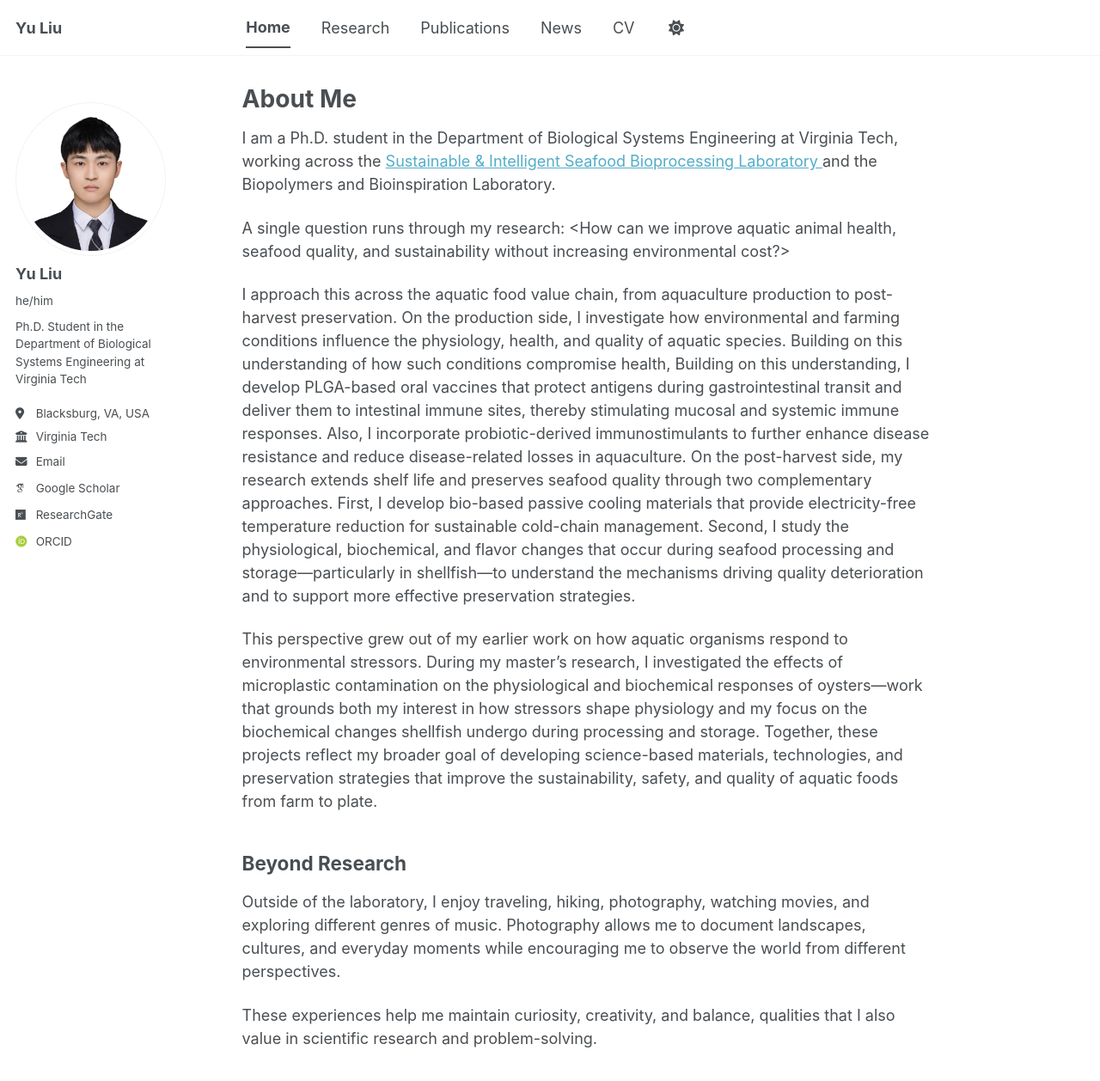
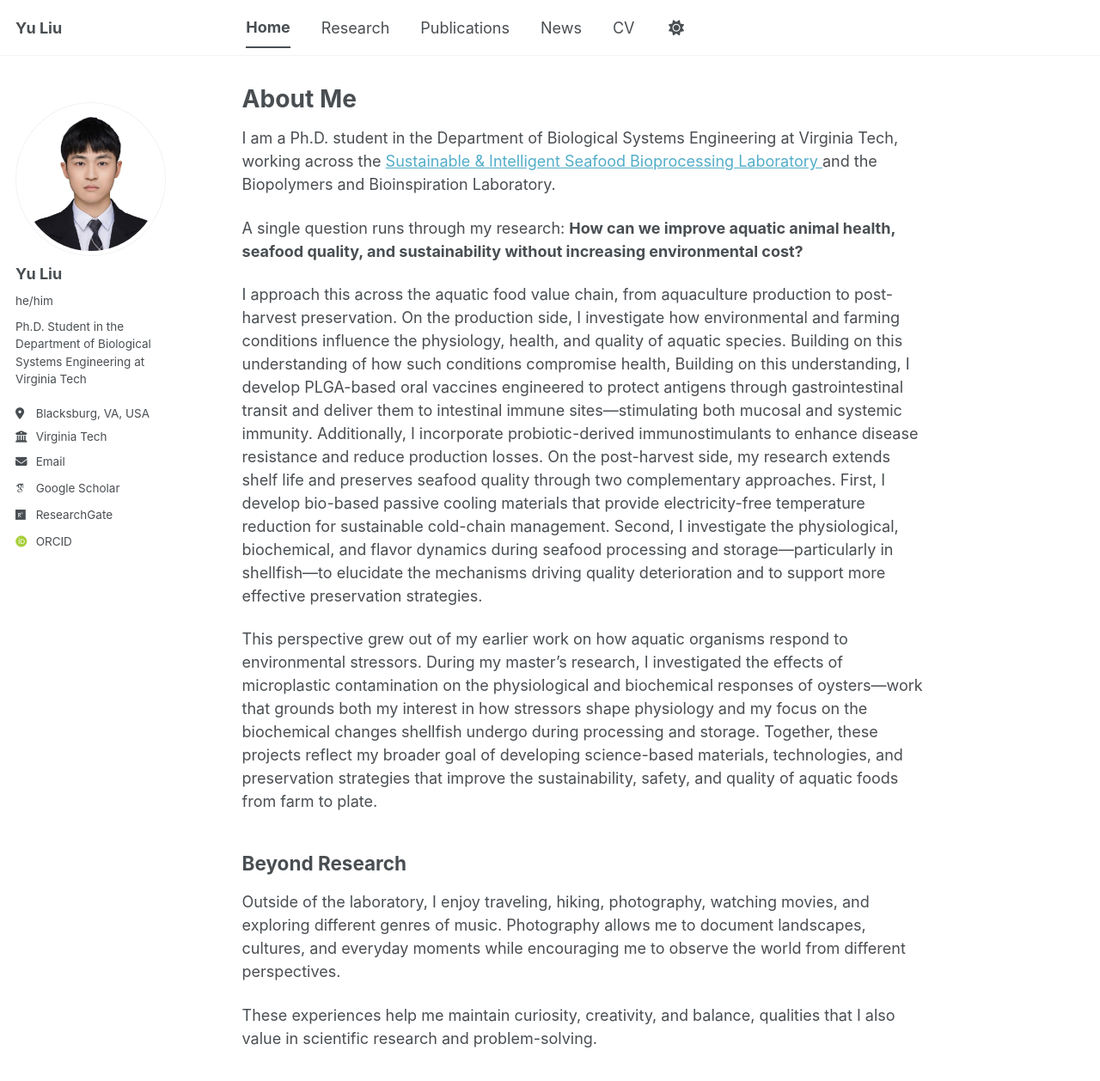
Before and after one commit to yuliu0322/yuliu0322.github.io, a Jekyll site: the page built from _pages/about.md, in a window 1280 px wide and 1281 px high. Shown: the top 1258 px of the window at 86% size. Built offline with Jekyll 4.4.1, drawn with Linux system fonts in a browser that asks for light colours; some web fonts are replaced; a script bundle is joined from its source files by our own code; library files that are not in the unit come from our copies.

Commit message:
Update about.md

```diff
--- a/_pages/about.md
+++ b/_pages/about.md
@@ -24,9 +24,9 @@ Sustainable &amp; Intelligent Seafood Bioprocessing Laboratory
 </a>
 and the Biopolymers and Bioinspiration Laboratory.
 
-A single question runs through my research: <How can we improve aquatic animal health, seafood quality, and sustainability without increasing environmental cost?>
+A single question runs through my research: **How can we improve aquatic animal health, seafood quality, and sustainability without increasing environmental cost?**
 
-I approach this across the aquatic food value chain, from aquaculture production to post-harvest preservation. On the production side, I investigate how environmental and farming conditions influence the physiology, health, and quality of aquatic species. Building on this understanding of how such conditions compromise health, Building on this understanding, I develop PLGA-based oral vaccines that protect antigens during gastrointestinal transit and deliver them to intestinal immune sites, thereby stimulating mucosal and systemic immune responses. Also, I incorporate probiotic-derived immunostimulants to further enhance disease resistance and reduce disease-related losses in aquaculture. On the post-harvest side, my research extends shelf life and preserves seafood quality through two complementary approaches. First, I develop bio-based passive cooling materials that provide electricity-free temperature reduction for sustainable cold-chain management. Second, I study the physiological, biochemical, and flavor changes that occur during seafood processing and storage—particularly in shellfish—to understand the mechanisms driving quality deterioration and to support more effective preservation strategies.
+I approach this across the aquatic food value chain, from aquaculture production to post-harvest preservation. On the production side, I investigate how environmental and farming conditions influence the physiology, health, and quality of aquatic species. Building on this understanding of how such conditions compromise health, Building on this understanding, I develop PLGA-based oral vaccines engineered to protect antigens through gastrointestinal transit and deliver them to intestinal immune sites—stimulating both mucosal and systemic immunity. Additionally, I incorporate probiotic-derived immunostimulants to enhance disease resistance and reduce production losses. On the post-harvest side, my research extends shelf life and preserves seafood quality through two complementary approaches. First, I develop bio-based passive cooling materials that provide electricity-free temperature reduction for sustainable cold-chain management. Second, I investigate the physiological, biochemical, and flavor dynamics during seafood processing and storage—particularly in shellfish—to elucidate the mechanisms driving quality deterioration and to support more effective preservation strategies.
 
 This perspective grew out of my earlier work on how aquatic organisms respond to environmental stressors. During my master's research, I investigated the effects of microplastic contamination on the physiological and biochemical responses of oysters—work that grounds both my interest in how stressors shape physiology and my focus on the biochemical changes shellfish undergo during processing and storage. Together, these projects reflect my broader goal of developing science-based materials, technologies, and preservation strategies that improve the sustainability, safety, and quality of aquatic foods from farm to plate.
 
```
